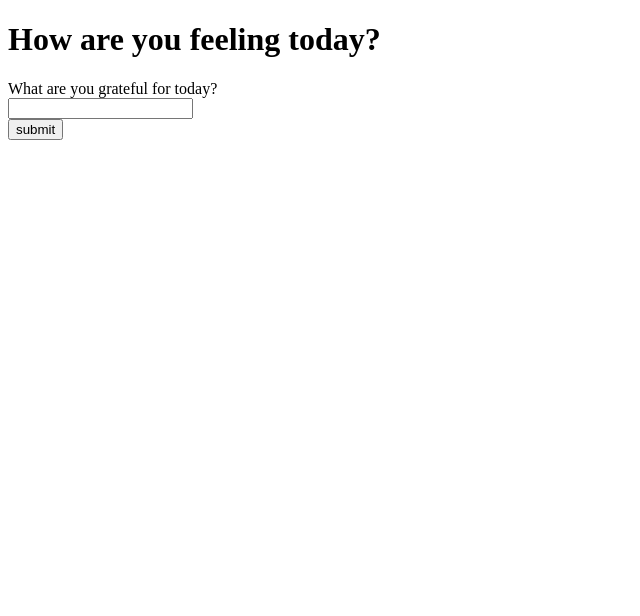
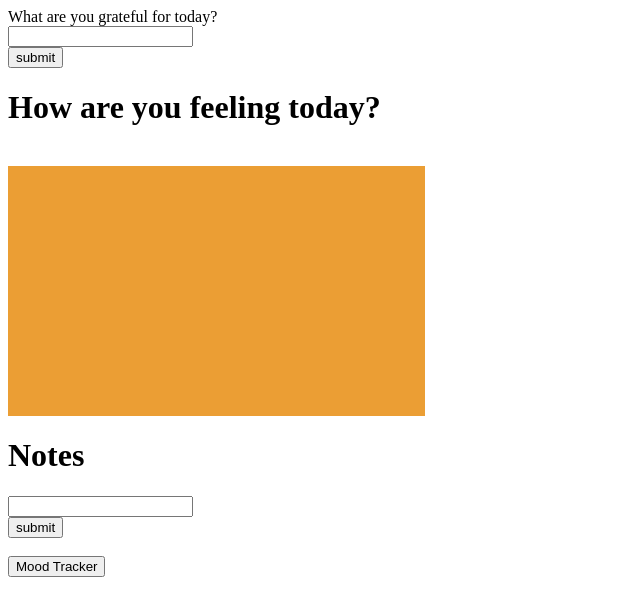
Before and after one commit to joyce-wu/moodTracker, a Flask app: page / in a window 1280 px wide. Shown: the top 616 px of the page, without its empty margins (0-640 px from the left). Run offline with Flask 2, Linux system fonts and the light colour scheme.

Commit message:
database

```diff
--- a/static/main_style.css
+++ b/static/main_style.css
@@ -0,0 +1,11 @@
+.button {
+  display: block;
+  background-color: #eb9e34;
+  width: 33%;
+  height: 50px;
+  border: none;
+}
+
+.button:hover{
+  background-color: #ebae34;
+}
--- a/templates/main.html
+++ b/templates/main.html
@@ -2,10 +2,9 @@
 <meta charset="UTF-8">
 <meta name="viewport" content="width=device-width, initial-scale=1">
 <head>
-  <link rel="stylesheet" href="main_style.css">
+  <link rel="stylesheet" href="../static/main_style.css">
 </head>
 <body>
-  <h1>How are you feeling today?</h1>
 
   <form action='/journal' method='POST'>
     What are you grateful for today? <br>
@@ -13,5 +12,21 @@
     <input type="submit" value="submit"><br>
   </form>
 
+  <form action='/mood_graph' method='POST'>
+    <h1>How are you feeling today?</h1><br>
+    <button type="button" class="button"></button>
+    <button type="button" class="button"></button>
+    <button type="button" class="button"></button>
+    <button type="button" class="button"></button>
+    <button type="button" class="button"></button>
+  </form>
+  <h1>Notes</h1>
+  <form action='/mood_graph' method='POST'>
+    <input type="text" name="notes"><br>
+    <input type="submit" value="submit"><br>
+  </form>
+
+  <br>
+  <button type="button">Mood Tracker</button>
 
 </body>
```
Also changed, not shown: data/moodTrack.db (added).
